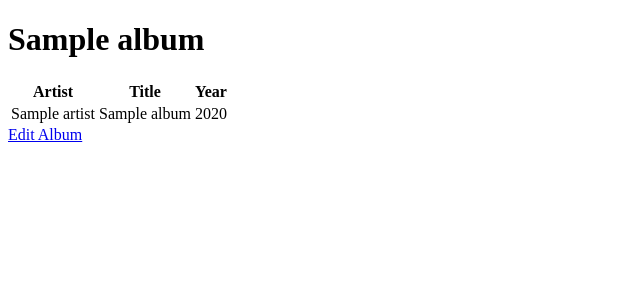
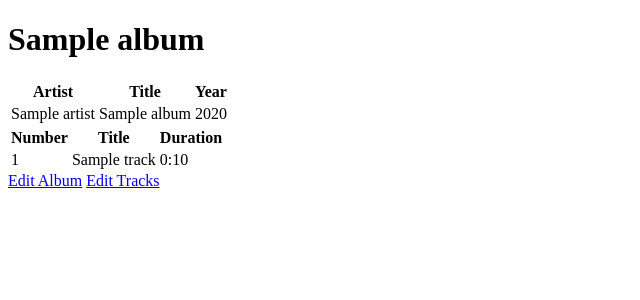
Before and after one commit to FionaEff/fionas_music_database, a Flask app: page /album_details/1 in a window 1280 px wide. Shown: the part 88-388 px from the top of the page, without its empty margins (0-640 px from the left). Run offline with Flask 3, Linux system fonts and the light colour scheme; tables that the repository leaves empty hold one stand-in row (values such as "Sample post").

Commit message:
added edit_track route and view, track overview to album_details view and some links for better navigation

```diff
--- a/app/main/routes.py
+++ b/app/main/routes.py
@@ -2,7 +2,7 @@ import sqlalchemy as sa
 from flask import render_template, flash, redirect, url_for
 from app import db
 from app.main import bp
-from app.main.forms import AddAlbumForm, EditArtistForm, EditAlbumForm
+from app.main.forms import AddAlbumForm, EditArtistForm, EditAlbumForm, EditTrackForm
 from app.models import Artist, Album, Track, Genre
 
 
@@ -143,12 +143,13 @@ def add_album():
 def album_details(album_id):
 
     album = db.session.scalar(sa.Select(Album).where(Album.id == album_id))
+    tracks = db.session.scalars(sa.select(Track).where(Track.album_id==album_id))
 
     if not album:
         flash("Album not found.")
         return redirect(url_for("main.albums"))
 
-    return render_template("album_details.html", title=album.title, album=album)
+    return render_template("album_details.html", title=album.title, tracks=tracks, album=album)
 
 
 @bp.route("/edit_album/<int:album_id>", methods=["GET", "POST"])
@@ -176,3 +177,35 @@ def edit_album(album_id):
         return redirect(url_for("main.album_details", album_id=album.id))
 
     return render_template("edit_album.html", title=album.title, form=form, album=album)
+
+
+@bp.route("/edit_tracks/<int:album_id>", methods=["GET", "POST"])
+def edit_tracks(album_id):
+
+    album = db.session.scalar(sa.select(Album).where(Album.id == album_id))
+    tracks = db.session.scalars(sa.select(Track).where(Track.album_id == album_id))
+
+    form = EditTrackForm()
+
+    if form.validate_on_submit():
+        new_track = Track(
+            title=form.title.data,
+            track_number=form.track_number.data,
+            duration_seconds=form.duration_seconds.data,
+            album_id=album_id,
+        )
+
+        db.session.add(new_track)
+        db.session.commit()
+
+        flash("New track added to album.")
+
+        return redirect(url_for("main.edit_tracks", album_id=album.id))
+
+    return render_template(
+        "edit_tracks.html",
+        title=f"{album.title} - Edit Tracks",
+        album=album,
+        tracks=tracks,
+        form=form,
+    )
--- a/app/templates/album_details.html
+++ b/app/templates/album_details.html
@@ -14,6 +14,30 @@
             <td>{{ album.year }}</td>
         </tr>
     </table>
+
+    <div class="track-list">
+        <table>
+            <tr>
+                <th>Number</th>
+                <th>Title</th>
+                <th>Duration</th>
+            </tr>
+            {% for track in tracks %}
+            <tr>
+                <td>{{ track.track_number }}</td>
+                <td>{{ track.title }}</td>
+                <td>
+                    {% if track.duration_seconds %}
+                    {{ track.duration_seconds // 60 }}:{{ "%2d"|format(track.duration_seconds % 60) }}
+                    {% else %} -
+                    {% endif %}
+                </td>
+            </tr>
+            {% endfor %}
+        </table>
+    </div>
+
     <a href="{{ url_for('main.edit_album', album_id=album.id) }}">Edit Album</a>
+    <a href="{{ url_for('main.edit_tracks', album_id=album.id) }}">Edit Tracks</a>
 </div>
 {% endblock %}
--- a/app/templates/artist_details.html
+++ b/app/templates/artist_details.html
@@ -28,7 +28,7 @@
         <tr>
             {% for album in albums %}
             <td>{{ album.year }}</td>
-            <td>{{ album.title }}</td>
+            <td><a href="{{ url_for('main.album_details', album_id=album.id) }}">{{ album.title }}</a></td>
             {% endfor %}
         </tr>
     </table>
```
Also changed, not shown: app/main/forms.py (+10 -0 lines), app/templates/edit_tracks.html (added, +55 -0 lines), app.db.
